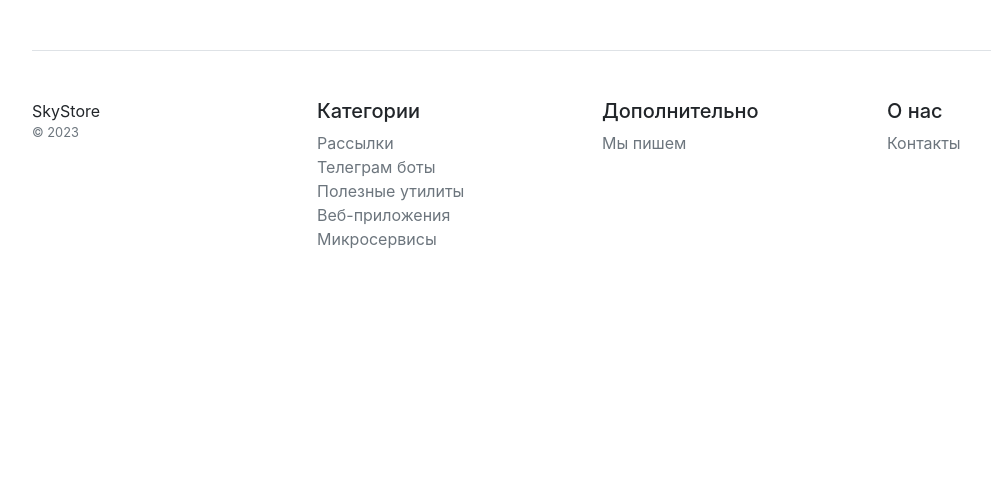
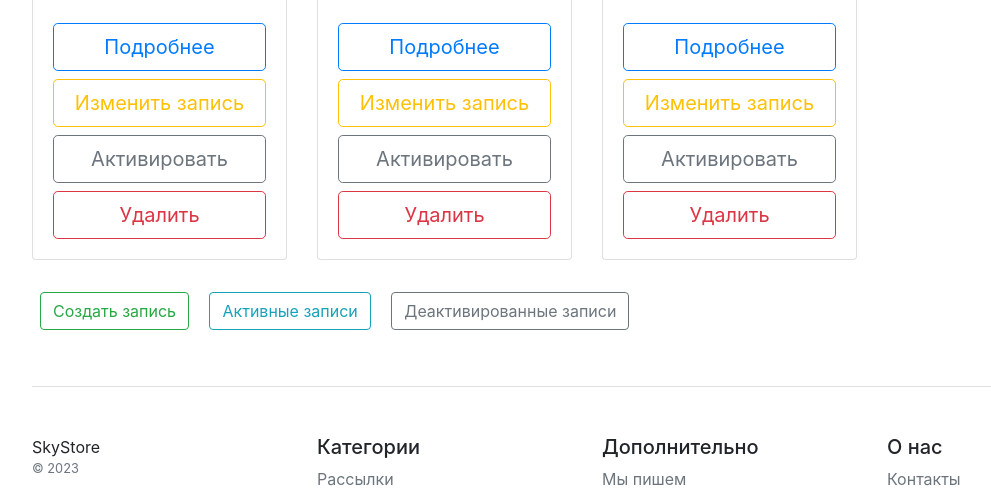
Before and after one commit to DSulzhits/06_2, a Django app: template catalog/templates/catalog/blogrecord_list.html in a window 1280 px wide. Shown: the part 962-1450 px from the top of the page, without its empty margins (53-1044 px from the left). Before the commit the page ends 1210 px from the top, so only its background shows below. Run offline with Django 4.2, Linux system fonts and the light colour scheme; the template is opened without the code that fills it: values that come from a table or form of the project are taken from there, others are empty; data comes from the database, SQL or seed files in the repository; some libraries are stand-ins or nearby versions.

Commit message:
Скорректирована форма записи

```diff
--- a/catalog/templates/catalog/includes/inc_blogrecord_form.html
+++ b/catalog/templates/catalog/includes/inc_blogrecord_form.html
@@ -12,6 +12,18 @@
             </ul>
             <a class="btn btn-lg btn-block btn-outline-primary"
                href="{% url 'catalog:blog_record_detail' object.slug %}">Подробнее</a>
+            <a href="{% url 'catalog:blog_record_update' object.slug %}"
+               class="btn btn-lg btn-block btn-outline-warning">Изменить запись</a>
+            <a href="{% url 'catalog:toggle_activity' object.slug %}"
+               class="btn btn-lg btn-block btn-outline-secondary">
+                {% if object.sign_of_publication %}
+                    Деактивировать
+                {% else %}
+                    Активировать
+                {% endif %}
+            </a>
+            <a href="{% url 'catalog:blog_record_delete' object.slug %}"
+               class="btn btn-lg btn-block btn-outline-danger">Удалить</a>
         </div>
     </div>
 </div>
```
